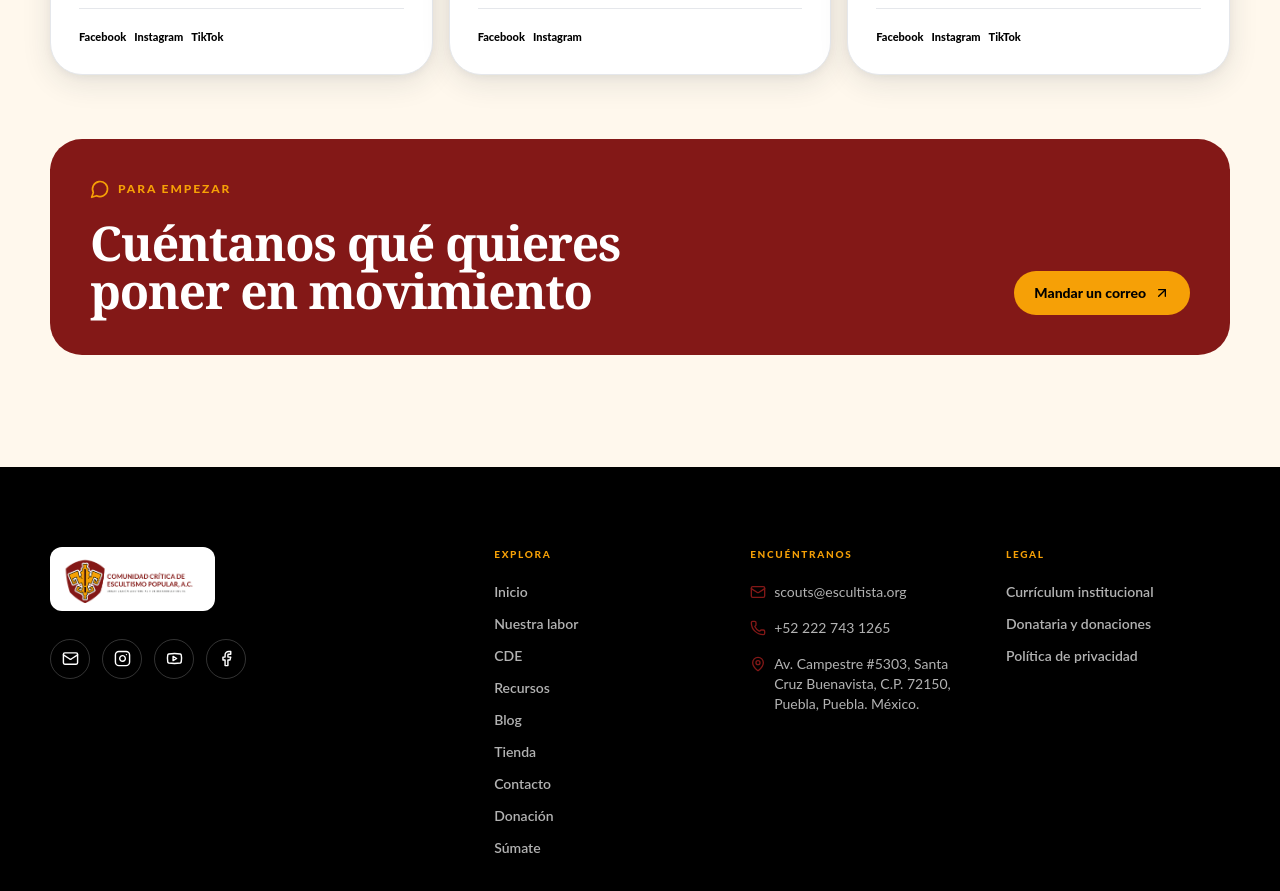
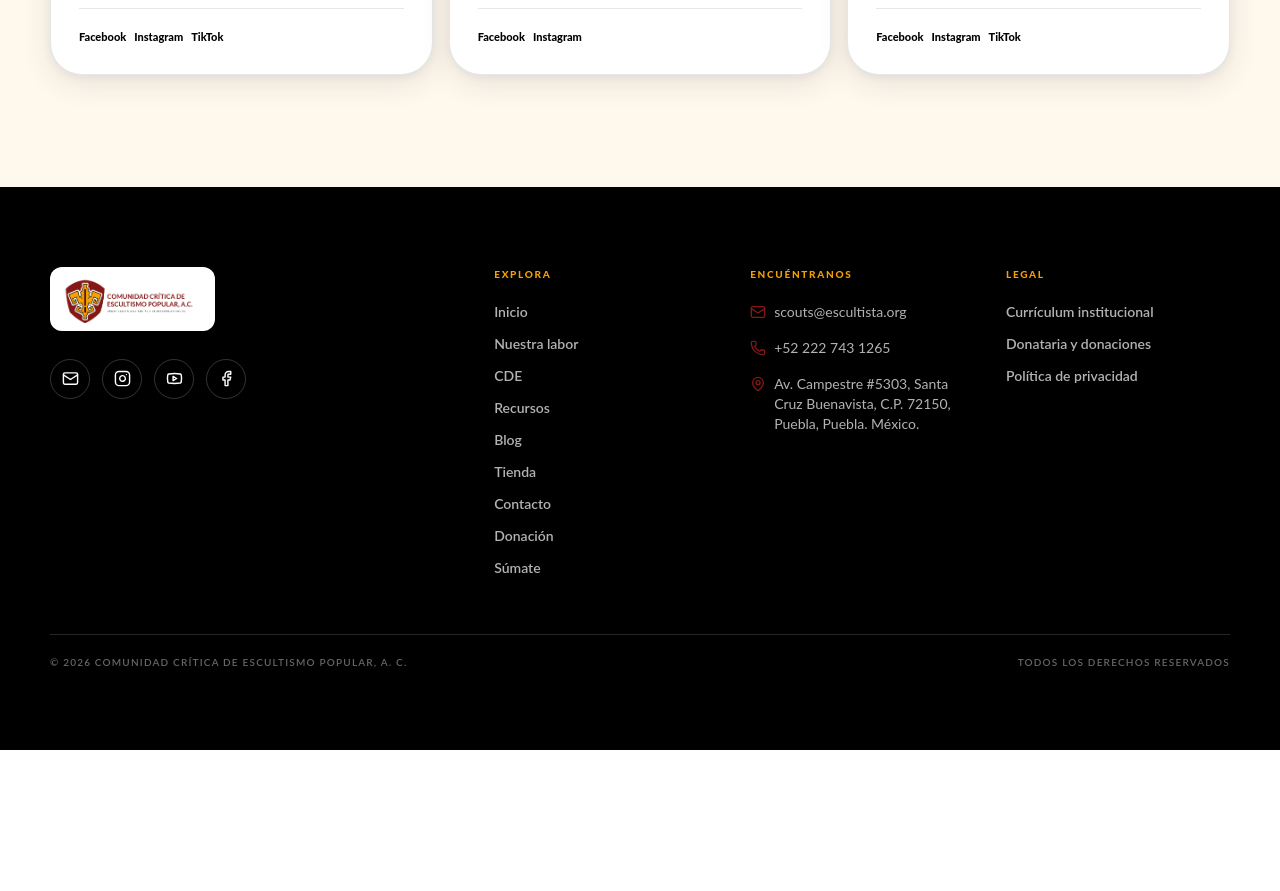
Before and after one commit to Lawder093/Scoutweb, a Next.js app: page /sumate in a window 1280 px wide. Shown: the part 2880-3771 px from the top of the page. After the commit the page ends 3630 px from the top, so only its background shows below. Built offline with nearby package versions, Linux system fonts and the light colour scheme; no server answers.

Commit message:
Quitar CTA final de contacto

```diff
--- a/components/contact-section.tsx
+++ b/components/contact-section.tsx
@@ -177,9 +177,6 @@ export function ContactSection({ headingLevel = "h2" }: { headingLevel?: "h1" |
           </div>
         </div>
 
-        <Reveal delay={0.12} className="mt-16 rounded-[2rem] bg-primary p-7 text-white sm:p-10">
-          <div className="grid gap-8 md:grid-cols-[1fr_auto] md:items-end"><div><div className="flex items-center gap-2 text-accent"><MessageCircle size={20} /><span className="text-xs font-extrabold uppercase tracking-[0.16em]">Para empezar</span></div><h2 className="display-title mt-5 max-w-2xl text-4xl leading-[0.95] sm:text-5xl">Cuéntanos qué quieres poner en movimiento</h2></div><TrackedLink eventName="contact_email_click" eventParams={{ location: "sumate", source: "footer_cta" }} href={`mailto:${institutionalContact.email}`} className="focus-ring inline-flex w-fit items-center gap-2 rounded-full bg-accent px-5 py-3 text-sm font-extrabold text-ink transition-transform hover:-translate-y-1">Mandar un correo <ArrowUpRight size={16} /></TrackedLink></div>
-        </Reveal>
       </div>
     </section>
   );
```
